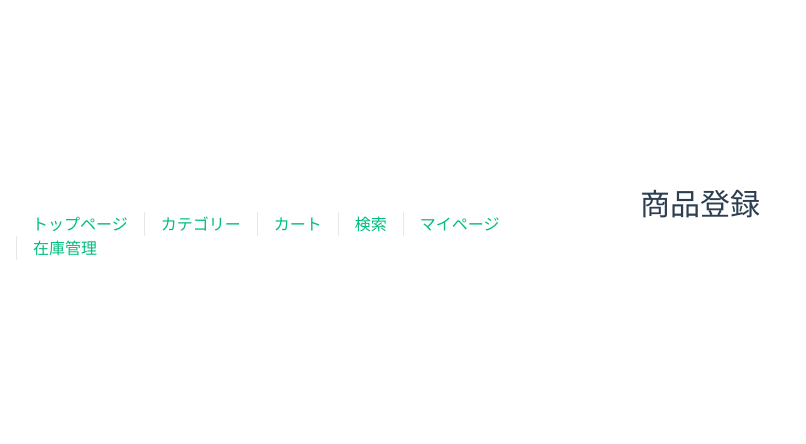
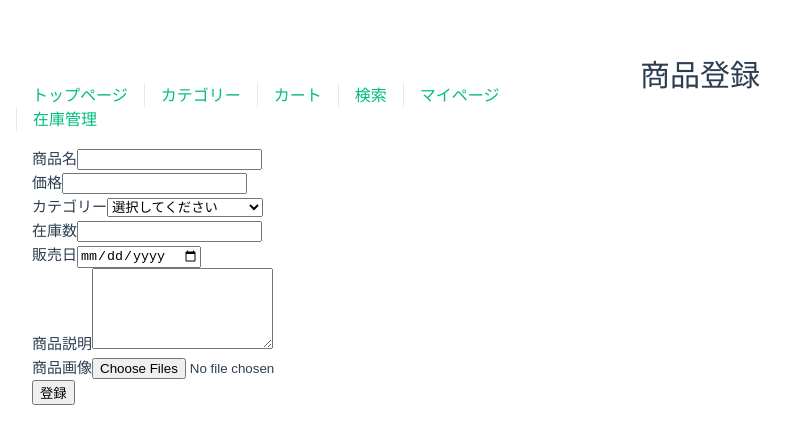
Before and after one commit to arnet-hirata/pokemon, a Vue app in the folder front/: page /admin/product/create in a window 1280 px wide. Shown: the part 172-616 px from the top of the page, without its empty margins (0-806 px from the left). Built offline with nearby package versions, Linux system fonts and the light colour scheme.

Commit message:
登録、詳細途中

```diff
--- a/front/src/utils/productApi.js
+++ b/front/src/utils/productApi.js
@@ -1,4 +1,4 @@
-export const searchProducts = async(name) => {
+export const searchProducts = async (name) => {
     const response = await fetch(
         'http://127.0.0.1:8000/api/products/search?name=${encodeURIComponent(name)}'
     )
@@ -9,24 +9,27 @@ return await response.json()
 const API_URL = 'http://127.0.0.1:8000/api/admin/products';
 
 // 一覧
-export const gethProducts = async() => {
+export const gethProducts = async () => {
     const response = await fetch(API_URL);
 
-    if(!response.ok){
+    if (!response.ok) {
         throw new Error('商品一覧の取得に失敗しました');
     }
     return await response.json()
 };
 
 // 詳細
-export const gethProduct = async(id) => {
+export const gethProduct = async (id) => {
     const response = await fetch('${API_URL}/${id}');
 
+    if (!response.ok) {
+        throw new Error('取得失敗');
+    }
     return await response.json()
 };
 
 // 登録
-export const createProduct = async(formData) => {
+export const createProduct = async (formData) => {
     const response = await fetch(API_URL,
         {
             method: 'POST',
@@ -37,10 +40,10 @@ return await response.json()
 };
 
 // 編集
-export const updateProduct = async(id,formData) => {
-    formData.append('_method','PUT');
+export const updateProduct = async (id, formData) => {
+    formData.append('_method', 'PUT');
 
-    const response = await fetch('${API_URL}/${id}',{
+    const response = await fetch('${API_URL}/${id}', {
         method: 'POST',
         body: formData
     });
@@ -49,8 +52,8 @@ return await response.json()
 };
 
 // 削除
-export const deleteProduct = async(id) => {
-    const response = await fetch('${API_URL}/${id}',{
+export const deleteProduct = async (id) => {
+    const response = await fetch('${API_URL}/${id}', {
         method: 'DELETE'
     });
 
--- a/front/src/views/AdminProductCreateView.vue
+++ b/front/src/views/AdminProductCreateView.vue
@@ -1,11 +1,131 @@
 <script setup>
-import { ref, onMounted } from 'vue'
+import { ref} from 'vue'
 import { apiClient } from '@/utils/api'
 import { createProduct } from '@/utils/productApi';
+import { useRouter } from 'vue-router';
+
+const product = ref({
+    name:'',
+    category_id:'',
+    price:'',
+    stock:'',
+    release_date:'',
+    text:'',
+    product_images:[]
+});
+
+        const router = useRouter();
+
+        const selectImages = (event) => {
+    product.value.product_images = [...event.target.files];
+};
+
+const submit = async() => {
+    try{
+    const formData = new FormData();
+
+    formData.append('name',product.value.name);
+    formData.append('category_id',product.value.category_id);
+    formData.append('price',product.value.price);
+    formData.append('stock',product.value.stock);
+    formData.append('release_date',product.value.release_date);
+    formData.append('text',product.value.text);
+
+    product.value.product_images.forEach(image => {
+        formData.append('product_images[]',image)
+
+    })
+        await createProduct(formData);
+        router.push('/admin/products');
+    }catch(error){
+        console.error(error);
+        if(error.response){
+            console.log(error.response.data);
+        }
+        alert('商品登録に失敗しました');
+    }
+};
+
+
 </script>
 
 <template>
     <div>
     <h1>商品登録</h1>
     </div>
+
+    <form @submit.prevent="submit">
+        <div>
+            <label>商品名</label>
+            <input
+            type="text"
+            v-model="product.name"
+            >
+        </div>
+
+        <div>
+            <label>価格</label>
+            <input
+            type="number"
+            v-model="product.price"
+            >
+        </div>
+
+        <div>
+            <label>カテゴリー</label>
+            <select v-model="product.category_id">
+                <option value="">選択してください</option>
+                <option value="1">おもちゃ・ぬいぐるみ</option>
+                <option value="2">ゲーム</option>
+                <option value="3">ポケモンカードゲーム</option>
+                <option value="4">雑貨・小物</option>
+                <option value="5">文房具</option>
+                <option value="6">スマホ・PC用品</option>
+                <option value="7">生活雑貨</option>
+                <option value="8">アパレル・服</option>
+                <option value="9">バック・ポーチ</option>
+                <option value="10">お菓子・食品</option>
+            </select>
+        </div>
+
+        <div>
+            <label>在庫数</label>
+            <input
+            type="number"
+            v-model="product.stock"
+            >
+        </div>
+
+        <div>
+            <label>販売日</label>
+            <input
+            type="date"
+            v-model="product.release_date"
+            >
+        </div>
+
+        <div>
+            <label>商品説明</label>
+            <textarea
+            v-model="product.text"
+            rows="5"
+            ></textarea>
+        </div>
+
+        <div>
+            <label>商品画像</label>
+            <input
+            type="file"
+            multiple
+            @change="selectImages"
+            >
+        </div>
+
+        <button
+        type="submit"
+        >
+        登録
+    </button>
+    </form>
+
 </template>
--- a/front/src/views/AdminProductListView.vue
+++ b/front/src/views/AdminProductListView.vue
@@ -19,7 +19,7 @@ console.log(products.value);
         <div class="about">
             <h1>登録リスト</h1>
         </div>
-        <RouterLink to="/product/create">
+        <RouterLink to="/admin/product/create">
             <button>商品登録</button>
         </RouterLink>
 
@@ -35,7 +35,11 @@ console.log(products.value);
                     <th>更新日時</th>
                 </tr>
             <tr v-for="product in products" :key="product.id">
-                <td>{{ product.name }}</td>
+                <td>
+                    <RouterLink :to="`/admin/products/${product.id}`">
+                    {{ product.name }}
+                    </RouterLink>
+                </td>
                 <td>{{ product.price }}</td>
                 <td>{{ product.category_name }}</td>
                 <td>{{ product.release_date }}</td>
```
Also changed, not shown: front/src/views/AcminProductDetail.vue (added, +18 -0 lines). Lines whose indentation alone changed are shown as unchanged.
